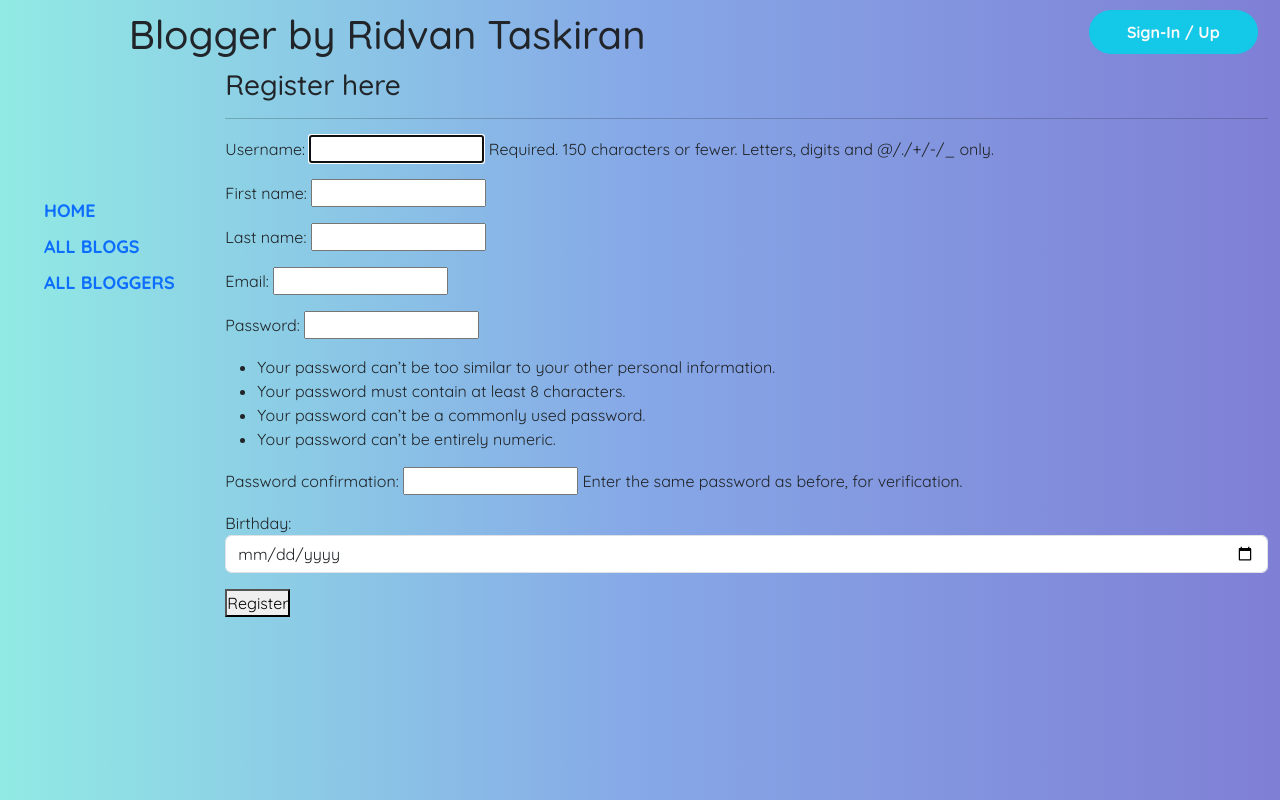
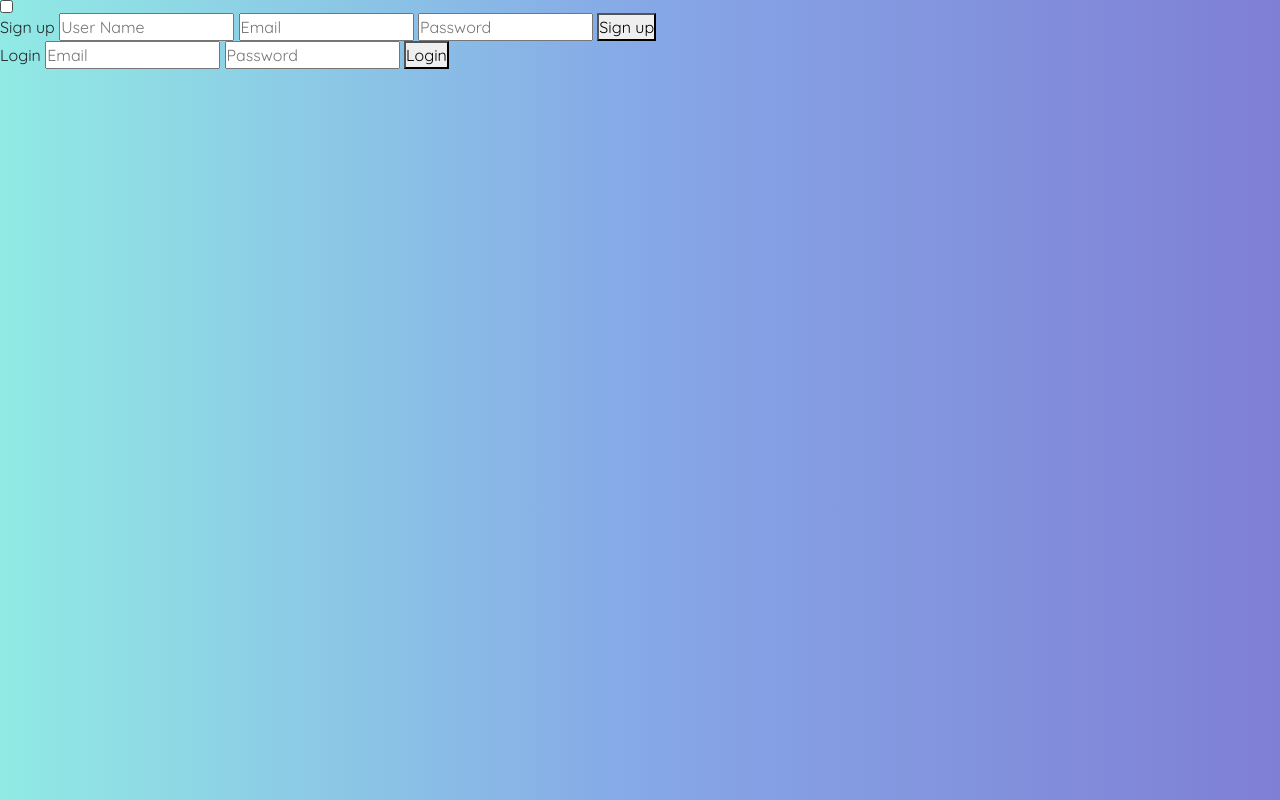
Before and after one commit to ridvantaskiran/DjangoBlog, a Django app: page /register/ in a window 1280 px wide. Run offline with Django 4.2, Linux system fonts and the light colour scheme; some libraries are stand-ins or nearby versions.

Commit message:
tried to login/register page

```diff
--- a/blog/forms.py
+++ b/blog/forms.py
@@ -6,14 +6,11 @@ from .models import Author
 
 # Create your forms here.
 
-class UserRegistrationForm(UserCreationForm):
-    first_name = forms.CharField(max_length=101)
-    last_name = forms.CharField(max_length=101)
-    email = forms.EmailField()
+class RegisterForm(forms.ModelForm):
 
     class Meta:
         model = User
-        fields = ['username', 'first_name', 'last_name', 'email', 'password1', 'password2']
+        fields = ['username', 'email', 'password']
 
 class AuthorForm(forms.ModelForm):
 
--- a/blog/models.py
+++ b/blog/models.py
@@ -8,6 +8,7 @@ class Author(models.Model):
     user = models.OneToOneField(User, on_delete=models.SET_NULL, null=True)
     bio = models.CharField(max_length=350, null=True, help_text='Enter Bio')
     birthday = models.DateField()
+    follows = models.ManyToManyField(User, blank=True, related_name='follows')
 
     class Meta:
         ordering = ['user', 'bio']
@@ -25,6 +26,7 @@ class Post(models.Model):
     author = models.ForeignKey(Author, on_delete=models.SET_NULL, null=True)
     title = models.CharField(max_length=100, help_text='Enter the post title')
     content = models.TextField(help_text='Content')
+    category = models.CharField(max_length=50, help_text='Select Category')
     likes = models.ManyToManyField(User, blank=True, related_name='liked_posts')
     create_date = models.DateTimeField(
         default=timezone.now
--- a/blog/static/css/blog.css
+++ b/blog/static/css/blog.css
@@ -40,6 +40,7 @@ a {
 .most-liked{
   text-align: left;
   margin: 10px;
+  line-height: 3;
 }
 
 .head{
@@ -82,8 +83,6 @@ img {
   background: linear-gradient(to right, #FFFFFF, #ECE9E6);
 
 }
-
-
 
 .card__body {
   padding: 1rem;
--- a/blog/templates/blog/base.html
+++ b/blog/templates/blog/base.html
@@ -10,6 +10,7 @@
       <title>Blogger</title>
     {% endblock %}
     <link rel="stylesheet" type="text/css" href=" {% static '/css/blog.css' %} ">
+    <script src="{% static '/js/script.js' %}" type="text/javascript"></script>
     <meta charset="UTF-8">
     <meta name="viewport" content="width=device-width, initial-scale=1.0">
   </head>
--- a/blog/templates/registration/login.html
+++ b/blog/templates/registration/login.html
@@ -0,0 +1,42 @@
+{%load static %}
+{% load bootstrap5 %}
+{% bootstrap_css %}
+{% bootstrap_javascript %}
+
+<!DOCTYPE html>
+<html>
+<head>
+	<title>Slide Navbar</title>
+	<link rel="stylesheet" type="text/css" href=" {% static '/css/blog.css' %} ">
+<link href="https://fonts.googleapis.com/css2?family=Jost:wght@500&display=swap" rel="stylesheet">
+</head>
+<body class="login-body">
+
+	<div class="main">
+		<input type="checkbox" id="chk" aria-hidden="true">
+
+			<div class="signup">
+				<form action="" method="POST">
+                    {% csrf_token %}
+					<label for="chk" aria-hidden="true">Sign up</label>
+					<input type="text" name="username" placeholder="User Name" required="">
+					<input type="email" name="email" placeholder="Email" required="">
+					<input type="password" name="password" placeholder="Password" required="">
+					<button>Sign up</button>
+				</form>
+			</div>
+
+			<div class="login">
+                {% if form.errors %}
+                    <p>Your username and password didn't match. Please try again.</p>
+                {% endif %}
+				<form>
+					<label for="chk" aria-hidden="true">Login</label>
+					<input type="email" name="email" placeholder="Email" required="">
+					<input type="password" name="pswd" placeholder="Password" required="">
+					<button>Login</button>
+				</form>
+			</div>
+	</div>
+</body>
+</html>
--- a/blog/templates/registration/register.html
+++ /dev/null
@@ -1,17 +0,0 @@
-{% extends "blog/base.html" %}
-
-{% block content %}
-
-<h3>Register here</h3>
-<hr>
-
-<form action="" method="POST">
-    {% csrf_token %}
-
-    {% csrf_token %}
-    {{ user_form.as_p }}
-	{{ author_from.as_p }}
-    <button type="submit">Register</button>
-</form>
-
-{% endblock %}
--- a/blog/urls.py
+++ b/blog/urls.py
@@ -4,7 +4,7 @@ from . import views
 
 urlpatterns = [
     #path("", views.register_request, name="register"),
-    path('', views.index, name='index'),
+    path('', views.home, name='home'),
     path('Post/<int:pk>', views.post_detail, name='post_detail'),
     path('PostList', views.post_list, name='post_list'),
     path('Bloggers', views.author_list, name='author_list'),
--- a/blog/views.py
+++ b/blog/views.py
@@ -5,8 +5,7 @@ from django.db.models import Count
 from django.contrib.auth import login
 from django.contrib import messages
 from django.contrib.auth.decorators import login_required
-from .forms import UserRegistrationForm, AuthorForm
-
+from django.contrib.auth.models import User
 
 # Create your views here.
 
@@ -33,7 +32,7 @@ def home(request):
 
 def index(request):
 
-    return render(request, 'blog/index.html')
+    return render(request, 'registration/login.html')
 
 def post_list(request):
     posts = Post.objects.all()
@@ -53,21 +52,12 @@ def author_list(request):
 
 def register(request):
     if request.method == 'POST':
-        user_form = UserRegistrationForm(request.POST)
-        author_from = AuthorForm(request.POST)
-        if (user_form.is_valid() and author_from.is_valid()):
-            user_form.save()
-            author_from.save()
-            messages.success(request, f'Your account has been created. You can log in now!')
-            return redirect('home') #change via login page
-    else:
-        user_form = UserRegistrationForm()
-        author_from = AuthorForm()
+        username = request.POST.get('username')
+        email = request.POST.get('email')
+        password = request.POST.get('password')
 
-    context = {'user_form': user_form,
-               'author_from': author_from,
-               }
-    return render(request, 'registration/register.html', context)
+        User.objects.create(username=username,email=email,password=password)
+    return render(request, 'registration/login.html')
 
 def login(request):
     pass
--- a/mysite/settings.py
+++ b/mysite/settings.py
@@ -129,7 +129,8 @@ USE_TZ = True
 STATIC_URL = '/static/'
 STATIC_ROOT = os.path.join(BASE_DIR, 'static')
 
-LOGIN_REDIRECT_URL = '/'
+LOGIN_REDIRECT_URL = "/"
+LOGOUT_REDIRECT_URL = "/"
 
 # Default primary key field type
 # https://docs.djangoproject.com/en/4.2/ref/settings/#default-auto-field
```
Also changed, not shown: blog/templates/registration/logged_out.html (+38 -0 lines), blog/migrations/0010_post_category_follow.py (added), blog/migrations/0011_remove_follow_followedid_remove_follow_followerid_and_more.py (added), blog/migrations/0012_author_follows_delete_follow.py (added), blog/static/js/script.js (added), blog/templates/registration/password_reset_complete.html (added), blog/templates/registration/password_reset_confirm.html (added), blog/templates/registration/password_reset_done.html (added), blog/templates/registration/password_reset_email.html (added), blog/templates/registration/password_reset_form.html (added).
